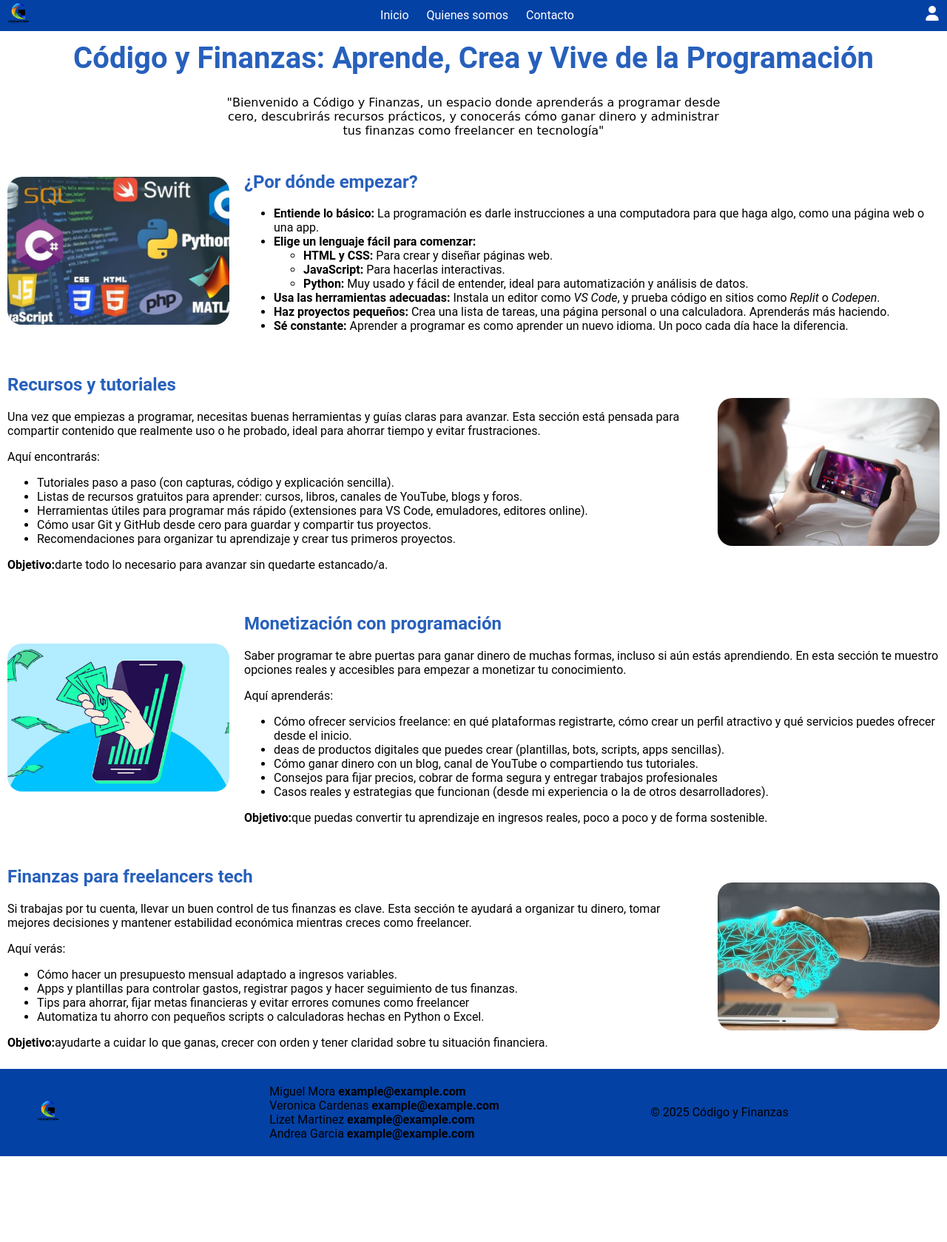
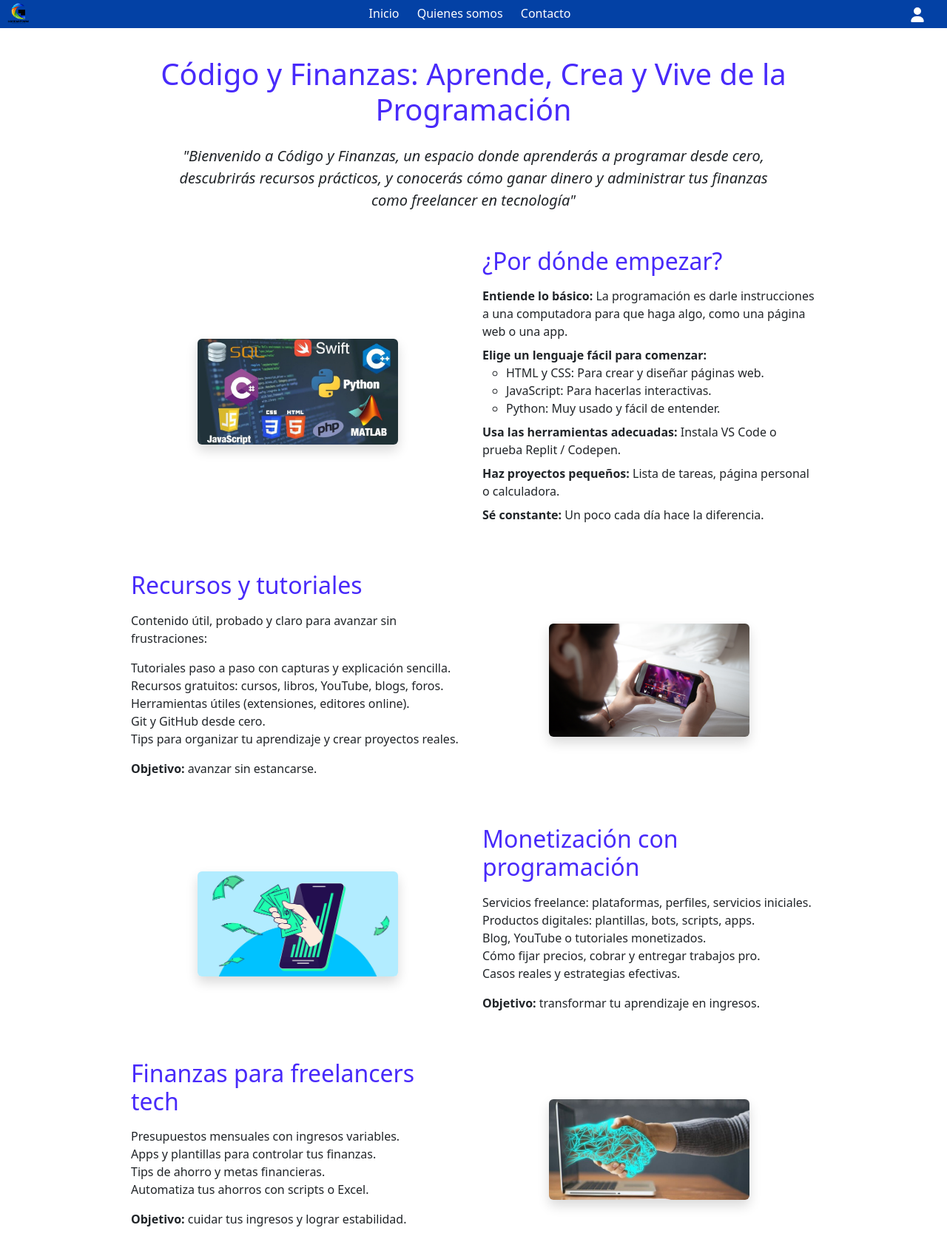
Before and after one commit to Kilerwin/refactor-blog, a plain HTML site: page index.html in a window 1280 px wide. Shown: the part 2-1681 px from the top of the page at 74% size. Before the commit the page ends 1565 px from the top, so only its background shows below. Drawn offline with nearby package versions, Linux system fonts and the light colour scheme.

Commit message:
index bootsrap

```diff
--- a/index.html
+++ b/index.html
@@ -7,9 +7,10 @@
   <link rel="stylesheet" href="style_Inicio.css">
   <link rel="stylesheet" href="style_nav.css">
   <link rel="stylesheet" href="style_footer.css">
+  <link href="https://cdn.jsdelivr.net/npm/bootstrap@5.3.5/dist/css/bootstrap.min.css" rel="stylesheet" integrity="sha384-SgOJa3DmI69IUzQ2PVdRZhwQ+dy64/BUtbMJw1MZ8t5HZApcHrRKUc4W0kG879m7" crossorigin="anonymous">
 </head>
 <body>
-  <div class="container">
+  <div class="sub-container">
     <header>
       <nav>
         <section>
@@ -23,104 +24,98 @@
           <a href="contactanos.html" class="link">Contacto</a>
         </section>
         <section>
-          <svg class="icon-user" xmlns="http://www.w3.org/2000/svg" viewBox="0 0 448 512"><!--!Font Awesome Free 6.7.2 by @fontawesome - https://fontawesome.com License - https://fontawesome.com/license/free Copyright 2025 Fonticons, Inc.--><path d="M224 256A128 128 0 1 0 224 0a128 128 0 1 0 0 256zm-45.7 48C79.8 304 0 383.8 0 482.3C0 498.7 13.3 512 29.7 512l388.6 0c16.4 0 29.7-13.3 29.7-29.7C448 383.8 368.2 304 269.7 304l-91.4 0z"/></svg>
+          <svg class="icon-user" xmlns="http://www.w3.org/2000/svg" viewBox="0 0 448 512"><path d="M224 256A128 128 0 1 0 224 0a128 128 0 1 0 0 256zm-45.7 48C79.8 304 0 383.8 0 482.3C0 498.7 13.3 512 29.7 512l388.6 0c16.4 0 29.7-13.3 29.7-29.7C448 383.8 368.2 304 269.7 304l-91.4 0z"/></svg>
         </section>
       </nav>
     </header>
-    <main>
-      <h1>Código y Finanzas: Aprende, Crea y Vive de la Programación</h1>
-      <section>
-        <p  id="homeMessage">"Bienvenido a Código y Finanzas, un espacio donde aprenderás a
-          programar desde cero, descubrirás recursos prácticos, y conocerás cómo ganar dinero
-          y administrar tus finanzas como freelancer en tecnología"</p>
-      </section>
-      <section class="with-image">
-        <img id="image" src="./img/lenguajes.jpg" alt="Lenguajes de programación">
-        <div class="containerOneText">
-          <h2>¿Por dónde empezar?</h2>
-        <ul>
-          <li>
-            <strong>Entiende lo básico:</strong> La programación es darle instrucciones a una computadora para que haga algo, como una página web o una app.
-          </li>
+    <main class="container py-5">
+      <div class="row">
+        <div class="col-12 col-lg-1"></div>
 
-          <li>
-            <strong>Elige un lenguaje fácil para comenzar:</strong>
-            <ul>
-              <li><strong>HTML y CSS:</strong> Para crear y diseñar páginas web.</li>
-              <li><strong>JavaScript:</strong> Para hacerlas interactivas.</li>
-              <li><strong>Python:</strong> Muy usado y fácil de entender, ideal para automatización y análisis de datos.</li>
-            </ul>
-          </li>
+        <div class="col-12 col-lg-10">
+          <h1 class="text-center mb-4" style="color: var(--site-color-tittle);">Código y Finanzas: Aprende, Crea y Vive de la Programación</h1>
 
-          <li>
-            <strong>Usa las herramientas adecuadas:</strong> Instala un editor como <em>VS Code</em>, y prueba código en sitios como <em>Replit</em> o <em>Codepen</em>.
-          </li>
+          <section class="mb-5">
+            <p class="lead text-center fst-italic mx-auto" style="max-width: 800px;">
+              "Bienvenido a Código y Finanzas, un espacio donde aprenderás a programar desde cero, descubrirás recursos prácticos, y conocerás cómo ganar dinero y administrar tus finanzas como freelancer en tecnología"
+            </p>
+          </section>
 
-          <li>
-            <strong>Haz proyectos pequeños:</strong> Crea una lista de tareas, una página personal o una calculadora. Aprenderás más haciendo.
-          </li>
+          <section class="row align-items-center mb-5">
+            <div class="col-lg-6 mb-3 mb-lg-0 text-center">
+              <img src="./img/lenguajes.jpg" alt="Lenguajes de programación" class="img-fluid rounded shadow" style="width: 60%; box-shadow: 0 8px 15px rgba(0, 0, 0, 0.2);">
+            </div>
+            <div class="col-lg-6">
+              <h2 class="mb-3" style="color: var(--site-color-tittle);">¿Por dónde empezar?</h2>
+              <ul class="list-unstyled">
+                <li><strong>Entiende lo básico:</strong> La programación es darle instrucciones a una computadora para que haga algo, como una página web o una app.</li>
+                <li class="mt-2"><strong>Elige un lenguaje fácil para comenzar:</strong>
+                  <ul>
+                    <li>HTML y CSS: Para crear y diseñar páginas web.</li>
+                    <li>JavaScript: Para hacerlas interactivas.</li>
+                    <li>Python: Muy usado y fácil de entender.</li>
+                  </ul>
+                </li>
+                <li class="mt-2"><strong>Usa las herramientas adecuadas:</strong> Instala VS Code o prueba Replit / Codepen.</li>
+                <li class="mt-2"><strong>Haz proyectos pequeños:</strong> Lista de tareas, página personal o calculadora.</li>
+                <li class="mt-2"><strong>Sé constante:</strong> Un poco cada día hace la diferencia.</li>
+              </ul>
+            </div>
+          </section>
+          <section class="row align-items-center mb-5">
+            <div class="col-lg-6 order-lg-2 mb-3 mb-lg-0 text-center">
+              <img src="./img/recursos.jpg" alt="Recursos de programación" class="img-fluid rounded shadow" style="width: 60%; box-shadow: 0 8px 15px rgba(0, 0, 0, 0.2);">
+            </div>
+            <div class="col-lg-6 order-lg-1">
+              <h2 class="mb-3" style="color: var(--site-color-tittle);">Recursos y tutoriales</h2>
+              <p>Contenido útil, probado y claro para avanzar sin frustraciones:</p>
+              <ul class="list-unstyled">
+                <li>Tutoriales paso a paso con capturas y explicación sencilla.</li>
+                <li>Recursos gratuitos: cursos, libros, YouTube, blogs, foros.</li>
+                <li>Herramientas útiles (extensiones, editores online).</li>
+                <li>Git y GitHub desde cero.</li>
+                <li>Tips para organizar tu aprendizaje y crear proyectos reales.</li>
+              </ul>
+              <p><strong>Objetivo:</strong> avanzar sin estancarse.</p>
+            </div>
+          </section>
 
-          <li>
-            <strong>Sé constante:</strong> Aprender a programar es como aprender un nuevo idioma. Un poco cada día hace la diferencia.
-          </li>
-        </ul>
+          <section class="row align-items-center mb-5">
+            <div class="col-lg-6 mb-3 mb-lg-0 text-center">
+              <img src="./img/monetizacion.jpg" alt="Monetización con programación" class="img-fluid rounded shadow" style="width: 60%; box-shadow: 0 8px 15px rgba(0, 0, 0, 0.2);">
+            </div>
+            <div class="col-lg-6">
+              <h2 class="mb-3" style="color: var(--site-color-tittle);">Monetización con programación</h2>
+              <ul class="list-unstyled">
+                <li>Servicios freelance: plataformas, perfiles, servicios iniciales.</li>
+                <li>Productos digitales: plantillas, bots, scripts, apps.</li>
+                <li>Blog, YouTube o tutoriales monetizados.</li>
+                <li>Cómo fijar precios, cobrar y entregar trabajos pro.</li>
+                <li>Casos reales y estrategias efectivas.</li>
+              </ul>
+              <p><strong>Objetivo:</strong> transformar tu aprendizaje en ingresos.</p>
+            </div>
+          </section>
+
+          <section class="row align-items-center mb-5">
+            <div class="col-lg-6 order-lg-2 mb-3 mb-lg-0 text-center">
+              <img src="./img/freelancer.jpg" alt="Finanzas para freelancers" class="img-fluid rounded shadow" style="width: 60%; box-shadow: 0 8px 15px rgba(0, 0, 0, 0.2);">
+            </div>
+            <div class="col-lg-6 order-lg-1">
+              <h2 class="mb-3" style="color: var(--site-color-tittle);">Finanzas para freelancers tech</h2>
+              <ul class="list-unstyled">
+                <li>Presupuestos mensuales con ingresos variables.</li>
+                <li>Apps y plantillas para controlar tus finanzas.</li>
+                <li>Tips de ahorro y metas financieras.</li>
+                <li>Automatiza tus ahorros con scripts o Excel.</li>
+              </ul>
+              <p><strong>Objetivo:</strong> cuidar tus ingresos y lograr estabilidad.</p>
+            </div>
+          </section>
         </div>
-      </section>
-      <section class="with-image reverse">
-        <img id="image" src="./img/recursos.jpg" alt="Lenguajes de programación">
-        <div class="containerOneText">
-          <h2>Recursos y tutoriales</h2>
-           <p>Una vez que empiezas a programar, necesitas buenas herramientas y guías claras para avanzar.
-            Esta sección está pensada para compartir contenido que realmente uso o he probado, ideal para
-            ahorrar tiempo y evitar frustraciones.</p>
-             <p>Aquí encontrarás:</p>
-              <ul>
-                 <li>Tutoriales paso a paso (con capturas, código y explicación sencilla).</li>
-                 <li>Listas de recursos gratuitos para aprender: cursos, libros, canales de YouTube, blogs y foros.</li>
-                 <li>Herramientas útiles para programar más rápido (extensiones para VS Code, emuladores, editores online).</li>
-                 <li>Cómo usar Git y GitHub desde cero para guardar y compartir tus proyectos.</li>
-                 <li>Recomendaciones para organizar tu aprendizaje y crear tus primeros proyectos.</li>
-                </ul>
-                 <p><strong>Objetivo:</strong>darte todo lo necesario para avanzar sin quedarte estancado/a.</p>
-                </section>
-          </div>
-      <section class="with-image">
-        <img id="image" src="./img/monetizacion.jpg" alt="Lenguajes de programación">
-        <div class="containerOneText">
-          <h2>Monetización con programación</h2>
-          <p>Saber programar te abre puertas para ganar dinero de muchas formas, incluso si aún estás aprendiendo.
-            En esta sección te muestro opciones reales y accesibles para empezar a monetizar tu conocimiento.</p>
-            <p>Aquí aprenderás:</p>
-            <ul>
-              <li>Cómo ofrecer servicios freelance: en qué plataformas registrarte,
-                cómo crear un perfil atractivo y qué servicios puedes ofrecer desde
-                el inicio.</li>
-              <li>deas de productos digitales que puedes crear (plantillas, bots, scripts, apps sencillas).</li>
-              <li>Cómo ganar dinero con un blog, canal de YouTube o compartiendo tus tutoriales.</li>
-              <li>Consejos para fijar precios, cobrar de forma segura y entregar trabajos profesionales</li>
-              <li>Casos reales y estrategias que funcionan (desde mi experiencia o la de otros desarrolladores).</li>
-            </ul>
-            <p><strong>Objetivo:</strong>que puedas convertir tu aprendizaje en ingresos reales, poco a poco y de forma sostenible.</p>
 
-        </div>
-      </section>
-      <section class="with-image reverse">
-        <img id="image" src="./img/freelancer.jpg" alt="Lenguajes de programación">
-        <div  class="containerOneText ">
-          <h2>Finanzas para freelancers tech</h2>
-          <p>Si trabajas por tu cuenta, llevar un buen control de tus finanzas es clave. Esta sección te ayudará a organizar tu dinero,
-            tomar mejores decisiones y mantener estabilidad económica mientras creces como freelancer.</p>
-            <p>Aquí verás:</p>
-            <ul>
-              <li>Cómo hacer un presupuesto mensual adaptado a ingresos variables.</li>
-              <li>Apps y plantillas para controlar gastos, registrar pagos y hacer seguimiento de tus finanzas.</li>
-              <li>Tips para ahorrar, fijar metas financieras y evitar errores comunes como freelancer</li>
-              <li>Automatiza tu ahorro con pequeños scripts o calculadoras hechas en Python o Excel.</li>
-            </ul>
-            <p><strong>Objetivo:</strong>ayudarte a cuidar lo que ganas, crecer con orden y tener claridad sobre tu situación financiera.</p>
-        </div>
-      </section>
-
+        <div class="col-12 col-lg-1"></div>
+      </div>
     </main>
     <footer>
       <figure>
--- a/style_Inicio.css
+++ b/style_Inicio.css
@@ -1,4 +1,4 @@
-.container {
+.sub-container {
   display: grid;
   min-height: 100dvh;
   grid-template-rows: auto 1fr auto;
```
